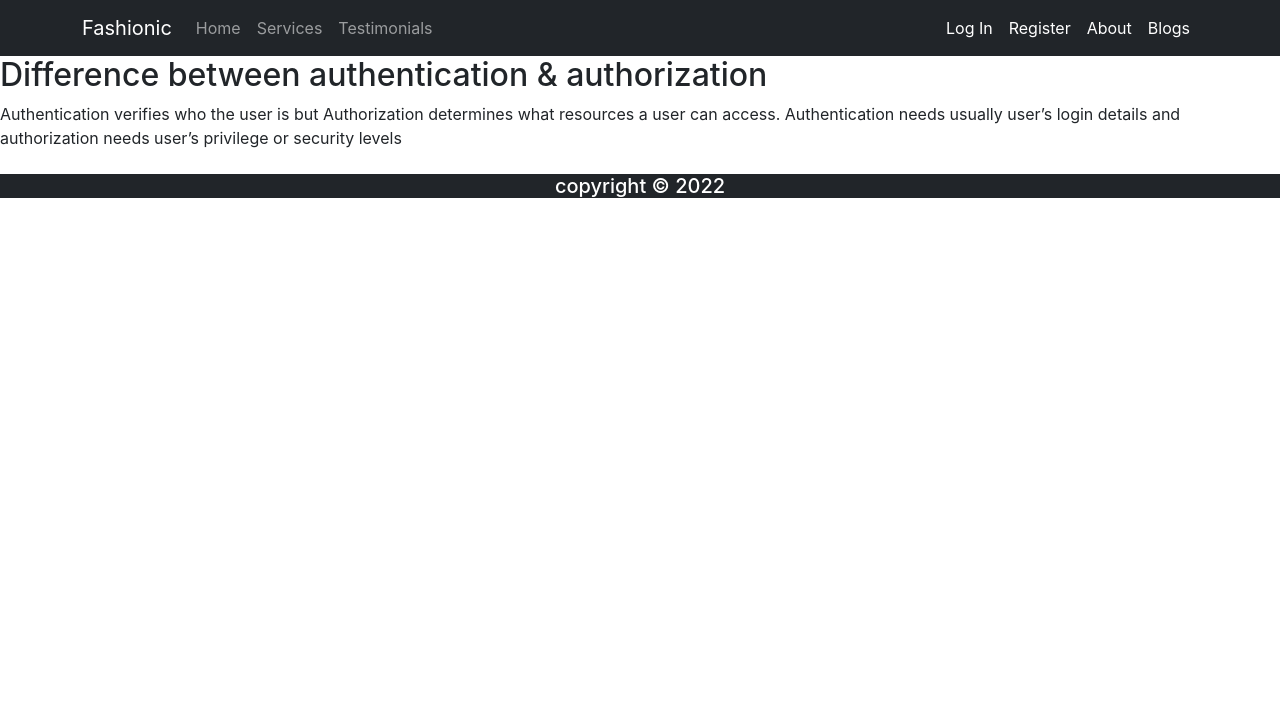
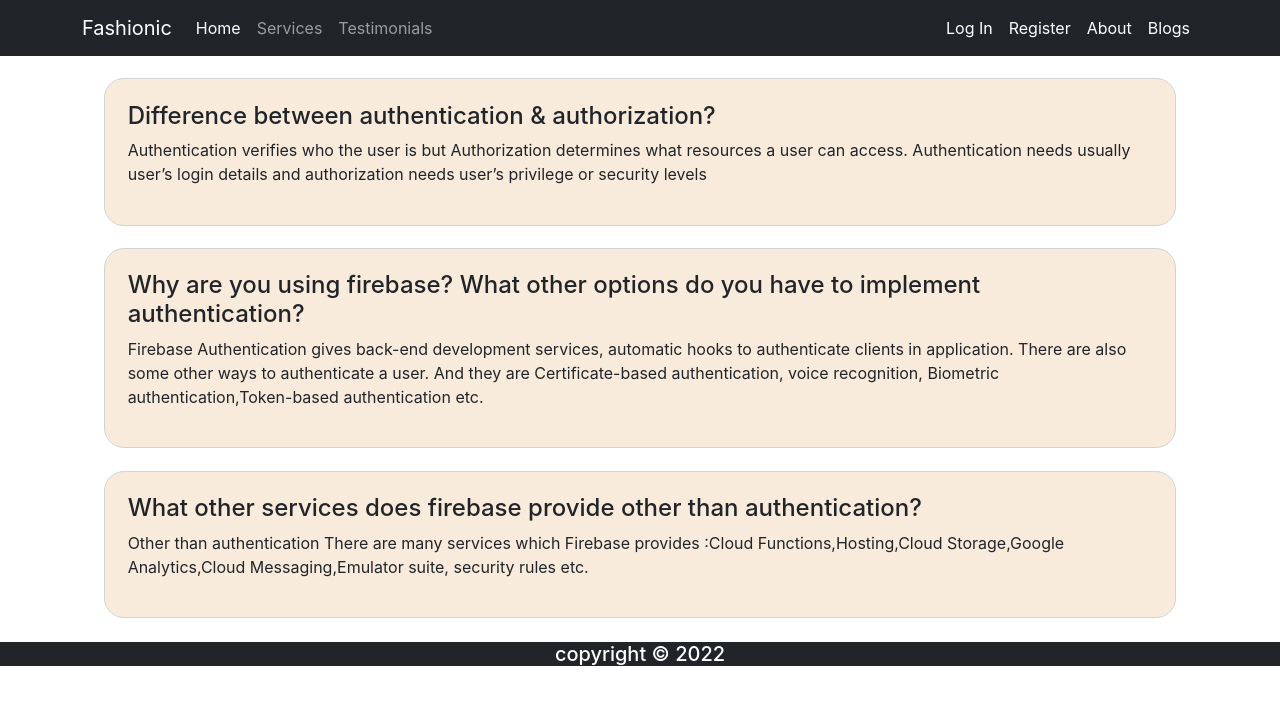
Before and after one commit to shaimun-sharin/fashionic-app, a React (Create React App) app: page /blogs in a window 1280 px wide. Shown: the top 704 px of the page. Built offline with nearby package versions, Linux system fonts and the light colour scheme; no server answers.

Commit message:
edited README file

```diff
--- a/src/App.js
+++ b/src/App.js
@@ -1,5 +1,6 @@
 import { Route, Routes } from "react-router-dom";
 import "./App.css";
+import About from "./Pages/About/About";
 import Blogs from "./Pages/Blogs/Blogs/Blogs";
 import CheckOut from "./Pages/CheckOut/CheckOut/CheckOut";
 
@@ -8,6 +9,7 @@ import Services from "./Pages/Home/Services/Services";
 import Login from "./Pages/Login/Login/Login";
 import Register from "./Pages/Login/Register/Register";
 import RequireAuth from "./Pages/Login/RequireAuth/RequireAuth/RequireAuth";
+import Notfound from "./Pages/Notfound/Notfound/Notfound";
 import Footer from "./Shared/Footer/Footer";
 import Header from "./Shared/Header/Header";
 
@@ -29,15 +31,9 @@ function App() {
           }
         ></Route>
         <Route path="/login" element={<Login></Login>}></Route>
-        {/* <Route
-          path="/checkout"
-          element={
-            <RequireAuth>
-              <CheckOut></CheckOut>
-            </RequireAuth>
-          }
-        ></Route> */}
         <Route path="/register" element={<Register></Register>}></Route>
+        <Route path="/about" element={<About></About>}></Route>
+        <Route path="*" element={<Notfound></Notfound>}></Route>
       </Routes>
       <Footer></Footer>
     </div>
--- /dev/null
+++ b/src/Pages/About/About.css
@@ -0,0 +1,9 @@
+.about {
+    border: 1px solid lightgray;
+    padding: 2%;
+    margin: 2% auto;
+    border-radius: 20px;
+    width: 50%;
+    background-color: rgb(249, 235, 219);
+
+}
--- /dev/null
+++ b/src/Pages/About/About.js
@@ -0,0 +1,17 @@
+import React from "react";
+import "./About.css";
+
+const About = () => {
+  return (
+    <div className="about">
+      <h3>About me</h3>
+      <p>
+        HI, i am shaimun sharin. I am a non CSE student. My goal is to be a good
+        front end developer one day . To acheive this i am and will be doing all
+        the hard work to learn new thing of technology everyday.
+      </p>
+    </div>
+  );
+};
+
+export default About;
--- /dev/null
+++ b/src/Pages/Blogs/Blogs/Blogs.css
@@ -0,0 +1,7 @@
+.blog {
+    border: 1px solid lightgray;
+    padding: 2%;
+    margin:2%;
+    border-radius: 20px;
+    background-color: rgb(249, 235, 219);
+}
--- a/src/Pages/Blogs/Blogs/Blogs.js
+++ b/src/Pages/Blogs/Blogs/Blogs.js
@@ -1,9 +1,11 @@
 import React from "react";
+import "./Blogs.css";
 
 const Blogs = () => {
   return (
-    <div>
-      <h2>Difference between authentication & authorization</h2>
+    <div className="container">
+      <div className="blog">
+        <h4>Difference between authentication & authorization?</h4>
         <p>
           Authentication verifies who the user is but Authorization determines
           what resources a user can access. Authentication needs usually user’s
@@ -11,6 +13,30 @@ const Blogs = () => {
           levels
         </p>
       </div>
+      <div className="blog">
+        <h4>
+          Why are you using firebase? What other options do you have to
+          implement authentication?
+        </h4>
+        <p>
+          Firebase Authentication gives back-end development services, automatic
+          hooks to authenticate clients in application. There are also some
+          other ways to authenticate a user. And they are Certificate-based
+          authentication, voice recognition, Biometric
+          authentication,Token-based authentication etc.
+        </p>
+      </div>
+      <div className="blog">
+        <h4>
+          What other services does firebase provide other than authentication?
+        </h4>
+        <p>
+          Other than authentication There are many services which Firebase
+          provides :Cloud Functions,Hosting,Cloud Storage,Google Analytics,Cloud
+          Messaging,Emulator suite, security rules etc.
+        </p>
+      </div>
+    </div>
   );
 };
 
--- a/src/Pages/Login/Login/Login.js
+++ b/src/Pages/Login/Login/Login.js
@@ -59,7 +59,7 @@ const LogIn = () => {
       <div className="w-100 m-auto">
         <img className="w-50" src={login} alt="" />
       </div>
-      <div className=" conatiner w-100">
+      <div className="conatiner w-100">
         <h3 className="text-primary text-center">
           Log In To enjoy seamlessly!
         </h3>
--- /dev/null
+++ b/src/Pages/Notfound/Notfound/Notfound.js
@@ -0,0 +1,12 @@
+import React from "react";
+import img from "../../../images/404.gif";
+
+const Notfound = () => {
+  return (
+    <div>
+      <img className="w-50 m-auto d-block" src={img} alt="" />
+    </div>
+  );
+};
+
+export default Notfound;
--- a/src/Shared/Header/Header.js
+++ b/src/Shared/Header/Header.js
@@ -19,8 +19,8 @@ const Header = () => {
         </Navbar.Brand>
         <Navbar.Toggle aria-controls="responsive-navbar-nav" />
         <Navbar.Collapse id="responsive-navbar-nav">
-          <Nav className="me-auto">
-            <Nav.Link as={Link} to="/home">
+          <Nav className="me-auto ">
+            <Nav.Link className="text-white" as={Link} to="/home">
               Home
             </Nav.Link>
             <Nav.Link href="home#services">Services</Nav.Link>
```
Also changed, not shown: src/Pages/Login/Login/Login.css (line endings or trailing spaces), src/images/404.gif (added), 1 other file (tests, documents, lock files or other folders). Lines whose indentation alone changed are shown as unchanged.
